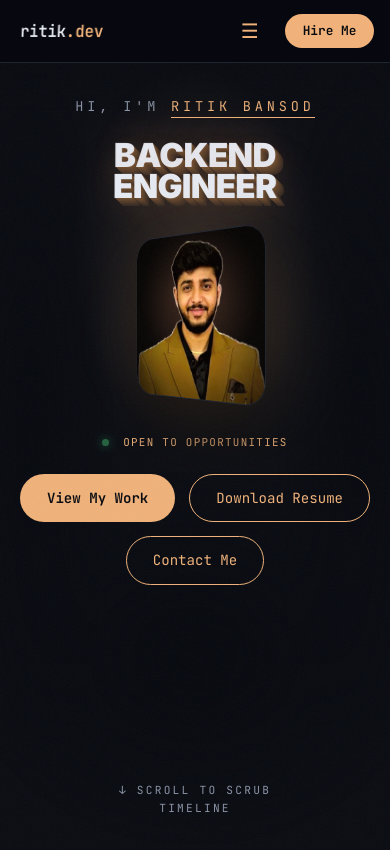
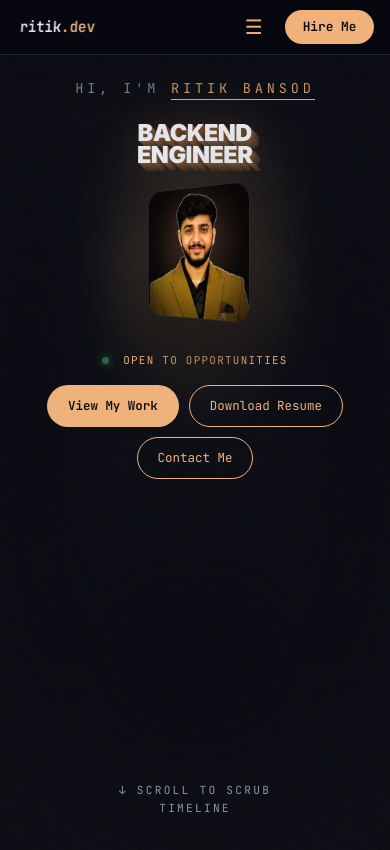
Before and after one commit to ritikbansod/ritikbansod.github.io, a plain HTML site: page index.html in a window 390 px wide. Shown: the top 850 px of the page. Drawn offline with Linux system fonts and the light colour scheme.

Commit message:
Smaller hero headline and navbar to eliminate overlap on narrow screens

```diff
--- a/style.css
+++ b/style.css
@@ -103,8 +103,8 @@ nav {
   inset: 0 0 auto 0;
   display: flex;
   align-items: center;
-  gap: 26px;
-  padding: 14px 4vw;
+  gap: 22px;
+  padding: 10px 4vw;
   background: rgba(7, 9, 15, 0.88);
   backdrop-filter: blur(12px);
   border-bottom: 1px solid var(--border);
@@ -114,7 +114,7 @@ nav {
 .logo {
   font-family: var(--mono);
   font-weight: 600;
-  font-size: 1.05rem;
+  font-size: 0.95rem;
   color: var(--text);
   text-decoration: none;
   margin-right: auto;
@@ -648,18 +648,19 @@ footer {
   /* compact hero: content must fit the pinned screen, never spill under the nav */
   .hero-pin {
     justify-content: flex-start;
-    padding-top: 96px;
+    padding-top: 78px;
   }
-  .hero-row { grid-template-columns: 1fr; gap: 16px; margin: 18px 0 22px; }
+  .hero-row { grid-template-columns: 1fr; gap: 12px; margin: 12px 0 16px; }
   .hero-side { display: none; }
-  #hero-word { font-size: clamp(1.9rem, 8.5vw, 3rem); min-height: 0; }
+  #hero-word { font-size: clamp(1.35rem, 6vw, 1.9rem); min-height: 0; }
   #hero-word-wrap { transform: none !important; }
   .hero-avatar {
-    width: min(190px, 50vw);
-    border-radius: 26px;
+    width: min(150px, 42vw);
+    border-radius: 20px;
   }
-  .hero-glow-ring { width: 230px; height: 230px; }
-  .hero-actions { margin-bottom: 8px; }
+  .hero-glow-ring { width: 190px; height: 190px; }
+  .hero-actions { margin-bottom: 6px; gap: 10px; }
+  .btn { font-size: 0.78rem; padding: 10px 20px; }
   .bento { grid-template-columns: 1fr 1fr; }
   .bio { grid-column: 1 / -1; }
   .contact-grid { grid-template-columns: 1fr; }
```
